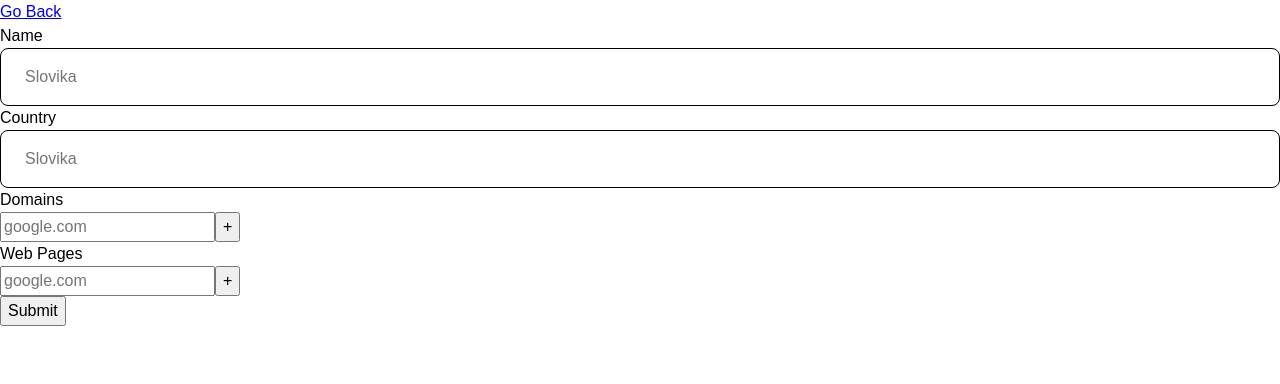
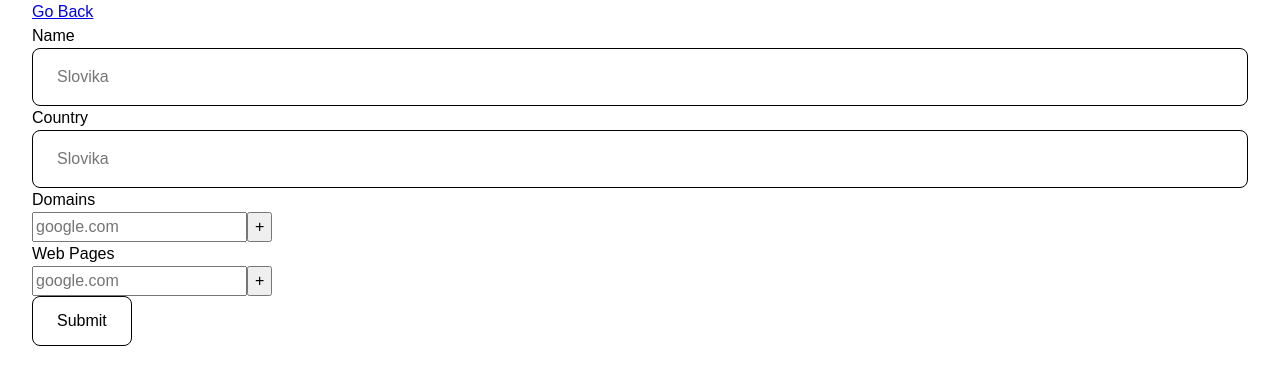
Before and after one commit to tanshunyuan/university-application-list, a Next.js app: page /uni/create in a window 1280 px wide. Shown: the top 384 px of the page. Built offline with nearby package versions, Linux system fonts and the light colour scheme.

Commit message:
feat: added form validation

```diff
--- a/src/components/UniForm.tsx
+++ b/src/components/UniForm.tsx
@@ -1,8 +1,10 @@
 import { IUniversity } from '@/helpers/types';
 import { Btn } from '@/styles/common';
-import { Form, Formik, FieldArray, Field } from 'formik';
+import { ErrorMessage, Form, Formik, FormikHelpers } from 'formik';
 import { useEffect, useState } from 'react';
 import { FormArray, FormInput } from './Form';
+import * as Yup from 'yup';
+import styled from 'styled-components';
 
 type IUniForm = Pick<IUniversity, 'name' | 'country' | 'domains' | 'web_pages'>;
 type UniFormProps = {
@@ -10,42 +12,84 @@ type UniFormProps = {
   isEdit?: boolean;
 };
 
+const UniFormSchema = Yup.object().shape({
+  name: Yup.string()
+    .min(5, 'Too Short')
+    .max(50, 'Too Long!')
+    .required('Required'),
+  country: Yup.string()
+    .min(5, 'Too Short')
+    .max(50, 'Too Long!')
+    .required('Required'),
+  domains: Yup.array().of(Yup.string().required('Required')).min(1),
+  web_pages: Yup.array().of(Yup.string().required('Required')).min(1),
+});
+
 export const UniForm = ({ data, isEdit = false }: UniFormProps) => {
-  console.log(data);
   const initialValues: IUniForm = {
     name: '',
     country: '',
     domains: [''],
     web_pages: [''],
   };
-  const [formValues, setFormValues] = useState<IUniForm>(null);
+  const [formValues, setFormValues] = useState<IUniForm>(initialValues);
   useEffect(() => {
-    if (isEdit && typeof data !== undefined) {
+    if (isEdit && data !== undefined) {
       setFormValues(data);
     }
   }, [isEdit, data]);
-  const handleSubmit = (values) => {
+  const handleSubmit = (values: IUniForm, helpers: FormikHelpers<IUniForm>) => {
     console.log('hi there');
-    console.log(values);
   };
   return (
     <Formik
       enableReinitialize={true}
       initialValues={formValues || initialValues}
       onSubmit={handleSubmit}
+      validationSchema={UniFormSchema}
     >
+      {({ errors, touched }) => (
         <Form>
-        <FormInput name="name" label="Name" placeholder="Slovika" type="text" />
+          <FormInput
+            name="name"
+            label="Name"
+            placeholder="Slovika"
+            type="text"
+          />
+          {errors.name && touched.name ? (
+            <$ErrorMessage>{errors.name}</$ErrorMessage>
+          ) : null}
+
           <FormInput
             name="country"
             label="Country"
             placeholder="Slovika"
             type="text"
           />
+          {errors.country && touched.country ? (
+            <$ErrorMessage>{errors.country}</$ErrorMessage>
+          ) : null}
+
           <FormArray selectedKey="domains" label="Domains" name="domains" />
-        <FormArray selectedKey="web_pages" label="Web Pages" name="web_pages" />
+          {typeof errors.domains === 'object' ? (
+            <$ErrorMessage>{errors.domains}</$ErrorMessage>
+          ) : null}
+          <FormArray
+            selectedKey="web_pages"
+            label="Web Pages"
+            name="web_pages"
+          />
+          {typeof errors.web_pages === 'object' ? (
+            <$ErrorMessage>{errors.web_pages}</$ErrorMessage>
+          ) : null}
           <Btn type="submit">Submit</Btn>
         </Form>
+      )}
     </Formik>
   );
 };
+
+const $ErrorMessage = styled.div`
+  color: red;
+  font-size: ${(props) => props.theme.small}px;
+`;
--- a/src/pages/uni/create.tsx
+++ b/src/pages/uni/create.tsx
@@ -1,11 +1,16 @@
 import { UniForm } from '@/components/UniForm';
 import Link from 'next/link';
+import styled from 'styled-components';
 
 export default function CreateUniversity() {
   return (
-    <div>
+    <$Container>
       <Link href="/">Go Back</Link>
       <UniForm />
-    </div>
+    </$Container>
   );
 }
+
+const $Container = styled.div`
+  margin-inline: 2rem;
+`;
--- a/src/styles/common.ts
+++ b/src/styles/common.ts
@@ -19,5 +19,20 @@ export const TextBold = styled.p`
   font-weight: bold;
 `;
 export const Btn = styled.button`
+  background-color: transparent;
+  outline: none;
+  padding: 0.75rem 1.5rem;
+  border: 1px solid black;
+  border-radius: 0.5rem;
   font-size: ${(props) => props.theme.btn}px;
+  cursor: pointer;
+  &:hover {
+    background-color: black;
+    color: white;
+  }
 `;
+
+export const BtnSm = styled(Btn)`
+  font-size: ${(props) => props.theme['btn-sm']}px;
+  padding: 0.5rem 1rem;
+`;
```
Also changed, not shown: src/pages/index.tsx (+25 -14 lines). Lines whose indentation alone changed are shown as unchanged.
